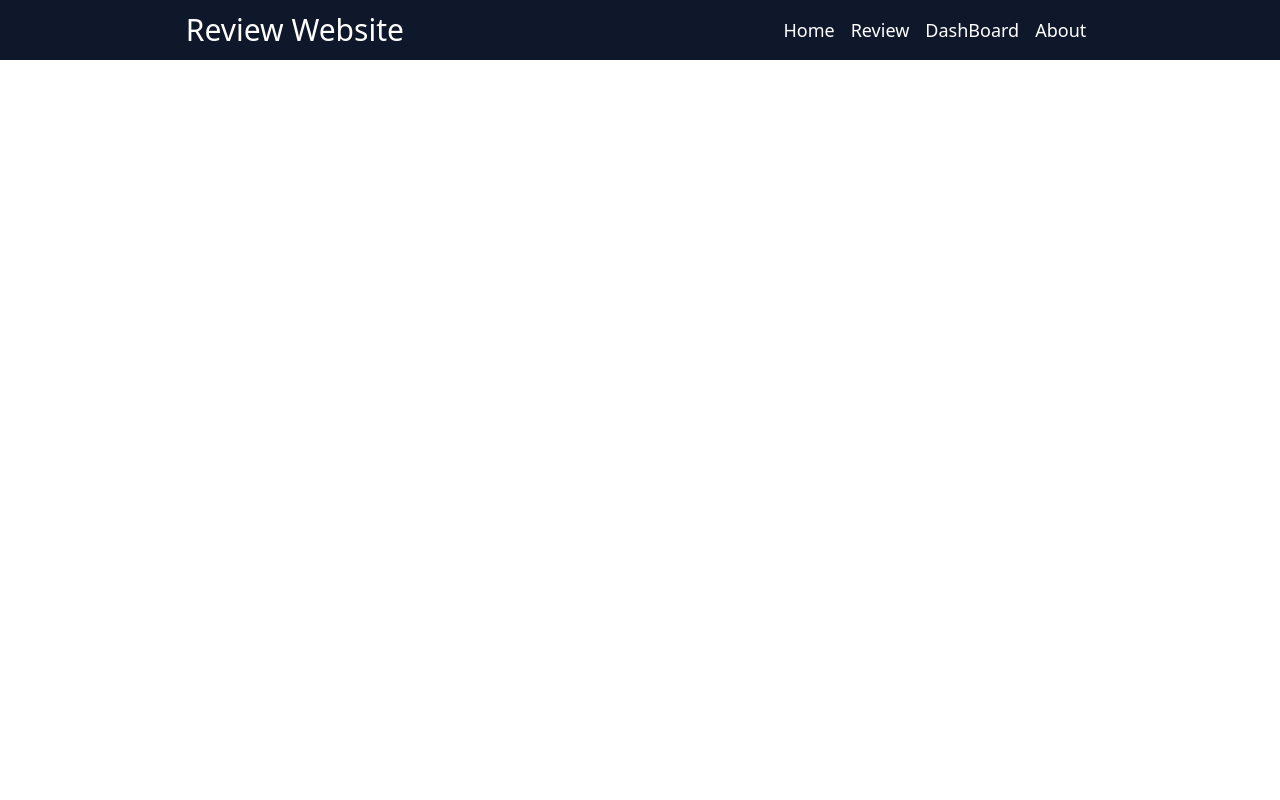
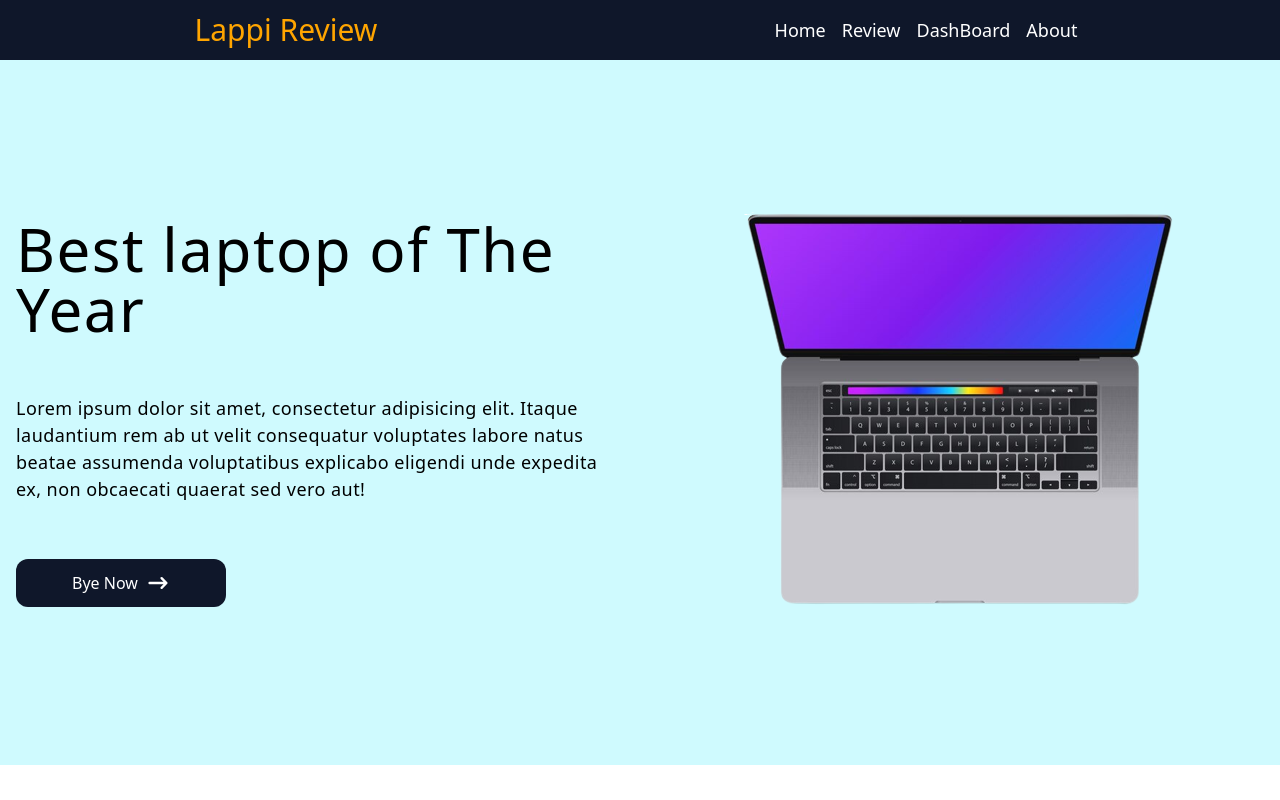
Before and after one commit to ZIHAD22/Lappi-Review, a React (Create React App) app: page / in a window 1280 px wide. Built offline with nearby package versions, Linux system fonts and the light colour scheme.

Commit message:
hero area complite

```diff
--- a/src/App/App.js
+++ b/src/App/App.js
@@ -1,11 +1,16 @@
 import { Route, Routes } from 'react-router-dom'
 import Header from '../components/Header/Header'
+import HeroArea from '../components/HeroArea/HeroArea'
 import './App.css'
 
 function App() {
   return (
-    <div className="App">
+    <div>
       <Header />
+      <Routes>
+        <Route path="/" element={<HeroArea />}></Route>
+        <Route path="/home" element={<HeroArea />}></Route>
+      </Routes>
     </div>
   )
 }
--- a/src/components/Header/Header.jsx
+++ b/src/components/Header/Header.jsx
@@ -5,7 +5,9 @@ const Header = () => {
   return (
     <nav className="flex justify-around items-center bg-slate-900 text-white py-3">
       <div>
-        <h1 className="text-3xl">Review Website</h1>
+        <CustomLink to="/" className="text-white">
+          <h1 className="text-3xl">Lappi Review</h1>
+        </CustomLink>
       </div>
       <div className="text-[18px] flex">
         <CustomLink className="m-2" to="/home">
--- /dev/null
+++ b/src/components/HeroArea/HeroArea.jsx
@@ -0,0 +1,27 @@
+import React from "react";
+import laptopLogo from "../../img/laptop.png";
+import { ArrowNarrowRightIcon } from "@heroicons/react/solid";
+
+const HeroArea = () => {
+  return (
+    <div className="grid grid-cols-2 bg-cyan-100 pt-5 pb-5 h-[705px]">
+      <div className="order-1 flex items-center justify-center ">
+        <img src={laptopLogo} alt="" />
+      </div>
+      <div className="order-none my-auto m-4">
+        <h1 className="text-6xl tracking-wide">Best laptop of The Year</h1>
+        <p className=" tracking-wide text-[18px] pt-14">
+          Lorem ipsum dolor sit amet, consectetur adipisicing elit. Itaque
+          laudantium rem ab ut velit consequatur voluptates labore natus beatae
+          assumenda voluptatibus explicabo eligendi unde expedita ex, non
+          obcaecati quaerat sed vero aut!
+        </p>
+        <button className="bg-slate-900 text-white flex justify-center hover:bg-[#3E4CF3] duration-500 px-14 py-3 rounded-xl mt-14">
+          Bye Now <ArrowNarrowRightIcon className="w-6 ml-2 h-6" />
+        </button>
+      </div>
+    </div>
+  );
+};
+
+export default HeroArea;
```
